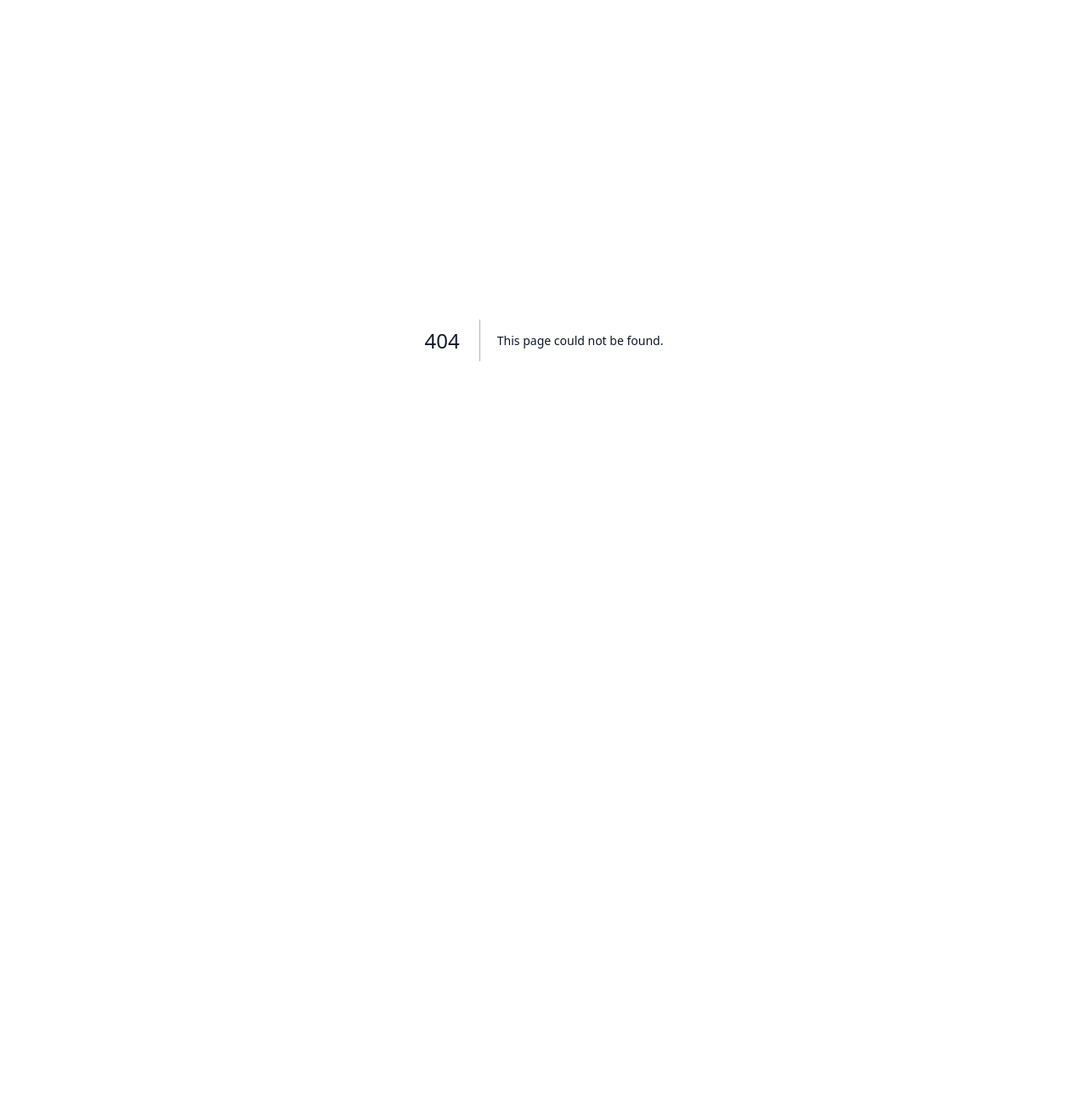
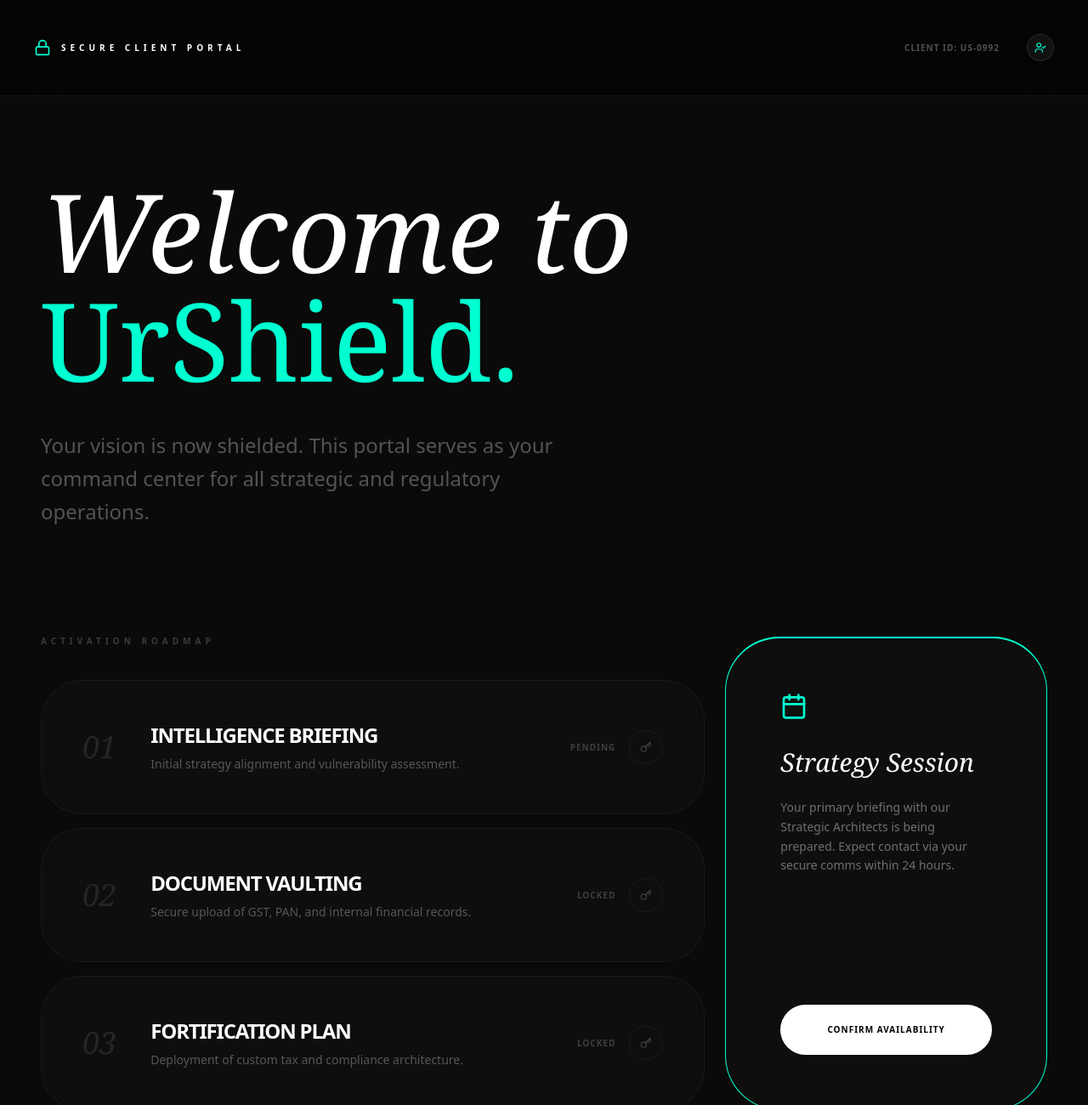
Before and after one commit to UmeshPareek/UrShield, a Next.js app: page /onboarding in a window 1280 px wide. Before the commit this address had no page. Shown: the top 1300 px of the page at 85% size. Before the commit the page ends 800 px from the top, so only its background shows below. Built offline with nearby package versions, Linux system fonts and the light colour scheme; a web font is replaced by a local one.

Commit message:
Create page.tsx

```diff
--- /dev/null
+++ b/app/onboarding/page.tsx
@@ -0,0 +1,110 @@
+"use client";
+import React from 'react';
+import { motion } from 'framer-motion';
+import {
+  Lock, Key, FileText, Calendar,
+  UserCheck, ShieldCheck, ArrowRight, Download
+} from 'lucide-react';
+import Link from 'next/link';
+
+export default function ClientOnboarding() {
+  const roadmap = [
+    { step: "01", title: "Intelligence Briefing", status: "PENDING", desc: "Initial strategy alignment and vulnerability assessment." },
+    { step: "02", title: "Document Vaulting", status: "LOCKED", desc: "Secure upload of GST, PAN, and internal financial records." },
+    { step: "03", title: "Fortification Plan", status: "LOCKED", desc: "Deployment of custom tax and compliance architecture." }
+  ];
+
+  return (
+    <div className="min-h-screen bg-[#0a0a0a] text-white selection:bg-[#00FFD1] selection:text-black">
+      {/* SECURE HEADER */}
+      <nav className="p-10 border-b border-white/5 flex justify-between items-center fixed w-full z-50 bg-black/50 backdrop-blur-2xl">
+        <div className="flex items-center gap-3">
+          <Lock className="text-[#00FFD1]" size={20} />
+          <span className="font-black tracking-[0.5em] uppercase text-[10px]">Secure Client Portal</span>
+        </div>
+        <div className="flex items-center gap-8">
+          <span className="text-[10px] font-bold text-white/30 uppercase tracking-widest">Client ID: US-0992</span>
+          <div className="w-8 h-8 rounded-full bg-white/5 border border-white/10 flex items-center justify-center">
+            <UserCheck size={14} className="text-[#00FFD1]" />
+          </div>
+        </div>
+      </nav>
+
+      <main className="max-w-[1400px] mx-auto px-12 pt-52 pb-40">
+        <header className="mb-32">
+          <motion.div initial={{ opacity: 0, y: 20 }} animate={{ opacity: 1, y: 0 }}>
+            <h1 className="text-[10vw] font-serif italic leading-none mb-10">
+              Welcome to <br /><span className="text-[#00FFD1] not-italic">UrShield.</span>
+            </h1>
+            <p className="text-2xl text-white/30 font-light max-w-2xl leading-relaxed">
+              Your vision is now shielded. This portal serves as your command center for all
+              strategic and regulatory operations.
+            </p>
+          </motion.div>
+        </header>
+
+        <section className="grid lg:grid-cols-3 gap-6 mb-40">
+          <div className="lg:col-span-2 space-y-4">
+            <h3 className="text-[10px] font-black uppercase tracking-[0.5em] text-white/20 mb-10">Activation Roadmap</h3>
+            {roadmap.map((item, i) => (
+              <motion.div
+                key={i}
+                whileHover={{ x: 10 }}
+                className="glass p-12 rounded-[3rem] flex items-center justify-between group cursor-pointer"
+              >
+                <div className="flex items-center gap-10">
+                  <span className="text-4xl font-serif italic text-white/10 group-hover:text-[#00FFD1] transition-colors">{item.step}</span>
+                  <div>
+                    <h4 className="text-2xl font-bold mb-2 uppercase tracking-tighter">{item.title}</h4>
+                    <p className="text-white/30 text-sm max-w-md">{item.desc}</p>
+                  </div>
+                </div>
+                <div className="flex items-center gap-4">
+                  <span className="text-[10px] font-black tracking-widest text-white/20">{item.status}</span>
+                  <div className="w-10 h-10 rounded-full border border-white/5 flex items-center justify-center group-hover:border-[#00FFD1] transition-colors">
+                    <Key size={14} className="text-white/20 group-hover:text-[#00FFD1]" />
+                  </div>
+                </div>
+              </motion.div>
+            ))}
+          </div>
+
+          <aside className="glass rounded-[4rem] p-16 flex flex-col justify-between border-t-2 border-[#00FFD1]">
+            <div>
+              <Calendar className="text-[#00FFD1] mb-8" size={32} />
+              <h4 className="text-3xl font-serif italic mb-6">Strategy Session</h4>
+              <p className="text-white/40 text-sm leading-relaxed mb-10">
+                Your primary briefing with our Strategic Architects is being prepared.
+                Expect contact via your secure comms within 24 hours.
+              </p>
+            </div>
+            <button className="w-full py-6 rounded-full bg-white text-black font-black uppercase tracking-widest hover:bg-[#00FFD1] transition-all text-[10px]">
+              Confirm Availability
+            </button>
+          </aside>
+        </section>
+
+        {/* SECURE DOWNLOADS */}
+        <section className="pt-20 border-t border-white/5">
+          <h3 className="text-[10px] font-black uppercase tracking-[0.5em] text-white/20 mb-12">Initial Assets</h3>
+          <div className="grid md:grid-cols-2 gap-10">
+            <div className="flex items-center justify-between p-10 border border-white/5 rounded-3xl hover:bg-white/[0.02] transition-colors cursor-pointer group">
+              <div className="flex items-center gap-6">
+                <FileText className="text-[#00FFD1]" />
+                <span className="font-serif italic text-xl">Onboarding_Manifesto.pdf</span>
+              </div>
+              <Download size={20} className="text-white/10 group-hover:text-white" />
+            </div>
+            <div className="flex items-center justify-between p-10 border border-white/5 rounded-3xl hover:bg-white/[0.02] transition-colors cursor-pointer group">
+              <div className="flex items-center gap-6">
+                <ShieldCheck className="text-[#00FFD1]" />
+                <span className="font-serif italic text-xl">Privacy_Protocol.pdf</span>
+              </div>
+              <Download size={20} className="text-white/10 group-hover:text-white" />
+            </div>
+          </div>
+        </section>
+      </main>
+    </div>
+  );
+}
```
